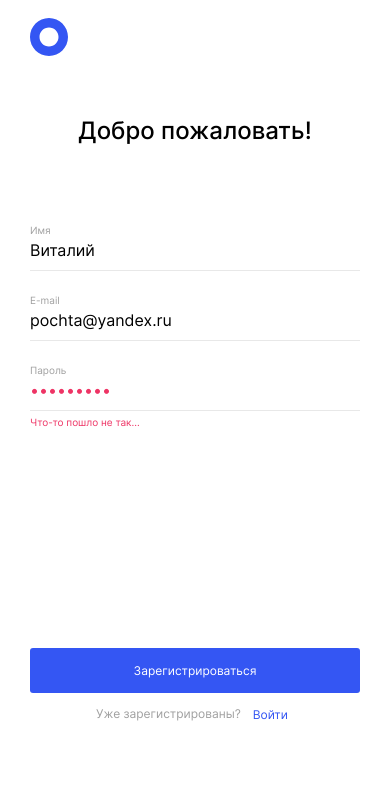
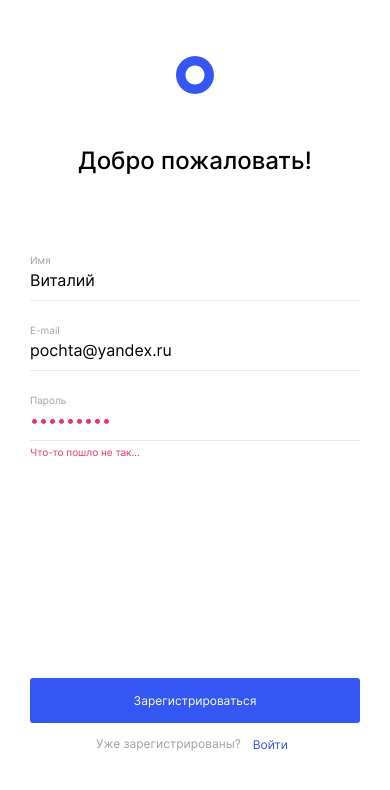
Before and after one commit to EAStogov/movies-explorer-frontend, a React (Create React App) app: page /signup in a window 390 px wide. Shown: the top 790 px of the page. Built offline with nearby package versions, Linux system fonts and the light colour scheme.

Commit message:
refactor: refactor header styles& layout

```diff
--- a/src/components/App/App.js
+++ b/src/components/App/App.js
@@ -15,6 +15,7 @@ import { useState } from "react";
 function App() {
   const [isHeaderShown, setIsHeaderShown] = useState(true);
   const [isFooterShown, setIsFooterShown] = useState(true);
+  const [isHeaderMain, setIsHeaderMain] = useState(false);
   const [isHeaderAuth, setIsHeaderAuth] = useState(false);
   const [route, setRoute] = useState("")
 
@@ -27,6 +28,10 @@ function App() {
   }
 
   function toggleHeaderNavigation(value) {
+    setIsHeaderMain(value);
+  }
+
+  function toggleHeaderAuth(value) {
     setIsHeaderAuth(value);
   }
 
@@ -36,12 +41,12 @@ function App() {
 
   return (
     <div className="page">
-      <Header isHeaderShown={isHeaderShown} isHeaderAuth={isHeaderAuth} route={route} />
+      <Header isHeaderShown={isHeaderShown} isHeaderAuth={isHeaderAuth} isHeaderMain={isHeaderMain} route={route} />
       <Routes>
         <Route
           path="/"
           element={
-            <Main toggleHeaderNavigation={toggleHeaderNavigation} toggleFooter={toggleFooter} onChangeRoute={handleNavigation} route="/" />
+            <Main toggleHeaderNavigation={toggleHeaderNavigation} toggleHeaderAuth={toggleHeaderAuth} toggleFooter={toggleFooter} onChangeRoute={handleNavigation} route="/" />
           }>
         </Route>
         <Route
@@ -62,12 +67,12 @@ function App() {
         <Route
           path="/signup"
           element={
-            <Register toggleFooter={toggleFooter} />
+            <Register toggleFooter={toggleFooter} onChangeRoute={handleNavigation} route="/signup" />
           } />
         <Route
           path="/signin"
           element={
-            <Login toggleFooter={toggleFooter} />
+            <Login toggleFooter={toggleFooter} onChangeRoute={handleNavigation} route="/signin" />
           } />
           <Route
             path="*"
--- a/src/components/Header/Header.css
+++ b/src/components/Header/Header.css
@@ -10,8 +10,35 @@
   }
 }
 
+@media screen and (max-width: 410px) {
+  .header {
+    padding: 18px 14px;
+  }
+}
+
 .header_grey {
   background-color: #DDDEE3;
+}
+
+.header_auth {
+  width: 410px;
+  margin-left: auto;
+  margin-right: auto;
+  padding: 70px 0 0;
+}
+
+@media screen and (max-width: 780px) {
+  .header_auth {
+    padding-top: 232px;
+  }
+}
+
+@media screen and (max-width: 470px) {
+  .header_auth {
+    padding: 56px 14px 0;
+    margin-bottom: 10px;
+    width: 38px;
+  }
 }
 
 .header__hidden {
--- a/src/components/Header/Header.js
+++ b/src/components/Header/Header.js
@@ -3,13 +3,13 @@ import Navigation from "../Navigation/Navigation";
 import { NavLink } from "react-router-dom";
 import "./Header.css";
 
-function Header({ isHeaderShown, isHeaderAuth, route }) {
+function Header({ isHeaderShown, isHeaderMain, route }) {
   return(
-    <section className={`header ${!isHeaderShown && 'header__hidden'} ${isHeaderAuth && 'header_grey'}`}>
+    <section className={`header ${!isHeaderShown && 'header__hidden'} ${isHeaderMain && 'header_grey'} ${(route === '/signin' || route === '/signup') && 'header_auth'}`}>
       <NavLink to="/" className="header__button">
         <img className="header__logo" src={headerLogo} alt="Логос" />
       </NavLink>
-      <Navigation isHeaderAuth={isHeaderAuth} route={route} />
+      <Navigation isHeaderMain={isHeaderMain} route={route} />
     </section>
   );
 }
--- a/src/components/Login/Login.js
+++ b/src/components/Login/Login.js
@@ -2,12 +2,13 @@ import { useEffect, useState } from "react";
 import Form from "../Form/Form";
 import "./Login.css";
 
-function Login({ toggleFooter }) {
+function Login({ toggleFooter, onChangeRoute, route }) {
   const [email, setEmail] = useState('pochta@yandex.ru');
   const [password, setPassword] = useState('');
 
   useEffect(() => {
     toggleFooter(false);
+    onChangeRoute(route);
   }, []);
 
   function handleChangeEmail(e) {
--- a/src/components/Navigation/Navigation.css
+++ b/src/components/Navigation/Navigation.css
@@ -44,20 +44,6 @@
   display: none;
 }
 
-
-.navigation__button_type_register {
-  margin-right: 30px;
-}
-
-.navigation__button_type_signin {
-  width: 76px;
-  height: 32px;
-  text-align: center;
-  background-color: #3456F3;
-  border-radius: 3px;
-  color: white;
-}
-
 .navigation__button_type_account {
   display: flex;
   align-items: center;
@@ -96,6 +82,19 @@
   color: black;
 }
 
+.navigation__button_type_register {
+  margin-right: 30px;
+}
+
+.navigation__button_type_signin {
+  width: 76px;
+  height: 32px;
+  text-align: center;
+  background-color: #3456F3;
+  border-radius: 3px;
+  color: white;
+  margin-right: 0;
+}
 
 .navigation__button_active {
   font-weight: 500;
@@ -187,6 +186,12 @@
   }
 }
 
+@media screen and (max-width: 780px) {
+  .navigation__button_type_register {
+    margin-right: 30px;
+  }
+}
+
 /* 520px */
 
 @media screen and (max-width: 520px) {
@@ -202,3 +207,9 @@
     margin-top: auto;
   }
 }
+
+@media screen and (max-width: 410px) {
+  .navigation__button_type_register {
+    margin-right: 14px;
+  }
+}
--- a/src/components/Navigation/Navigation.js
+++ b/src/components/Navigation/Navigation.js
@@ -3,7 +3,7 @@ import { NavLink } from "react-router-dom";
 import Burger from "../Burger/Burger";
 import "./Navigation.css";
 
-function Navigation({ isHeaderAuth, route }) {
+function Navigation({ isHeaderMain, route }) {
   const [isBurgerOpened, setIsBurgerOpened] = useState(false);
 
   function handleBurgerClick() {
@@ -12,8 +12,8 @@ function Navigation({ isHeaderAuth, route }) {
   }
 
   return (
-    <div className={`navigation ${!route && 'navigation__hidden'}`}>
-      {isHeaderAuth ? (
+    <div className={`navigation ${(route === '/signin' || route === '/signup') && 'navigation__hidden'}`}>
+      {isHeaderMain ? (
         <ul className="navigation__list navigation__auth">
           <li className="navigation__list-item">
             <button className="navigation__button navigation__button_type_register">
--- a/src/components/Register/Register.js
+++ b/src/components/Register/Register.js
@@ -2,13 +2,14 @@ import { useEffect, useState } from "react";
 import Form from "../Form/Form";
 import "./Register.css";
 
-function Register({ toggleFooter }) {
+function Register({ toggleFooter, onChangeRoute, route }) {
   const [name, setName] = useState('Виталий');
   const [email, setEmail] = useState('pochta@yandex.ru');
   const [password, setPassword] = useState('123456789');
 
   useEffect(() => {
     toggleFooter(false);
+    onChangeRoute(route);
   }, []);
 
   function handleChangeName(e) {
```
